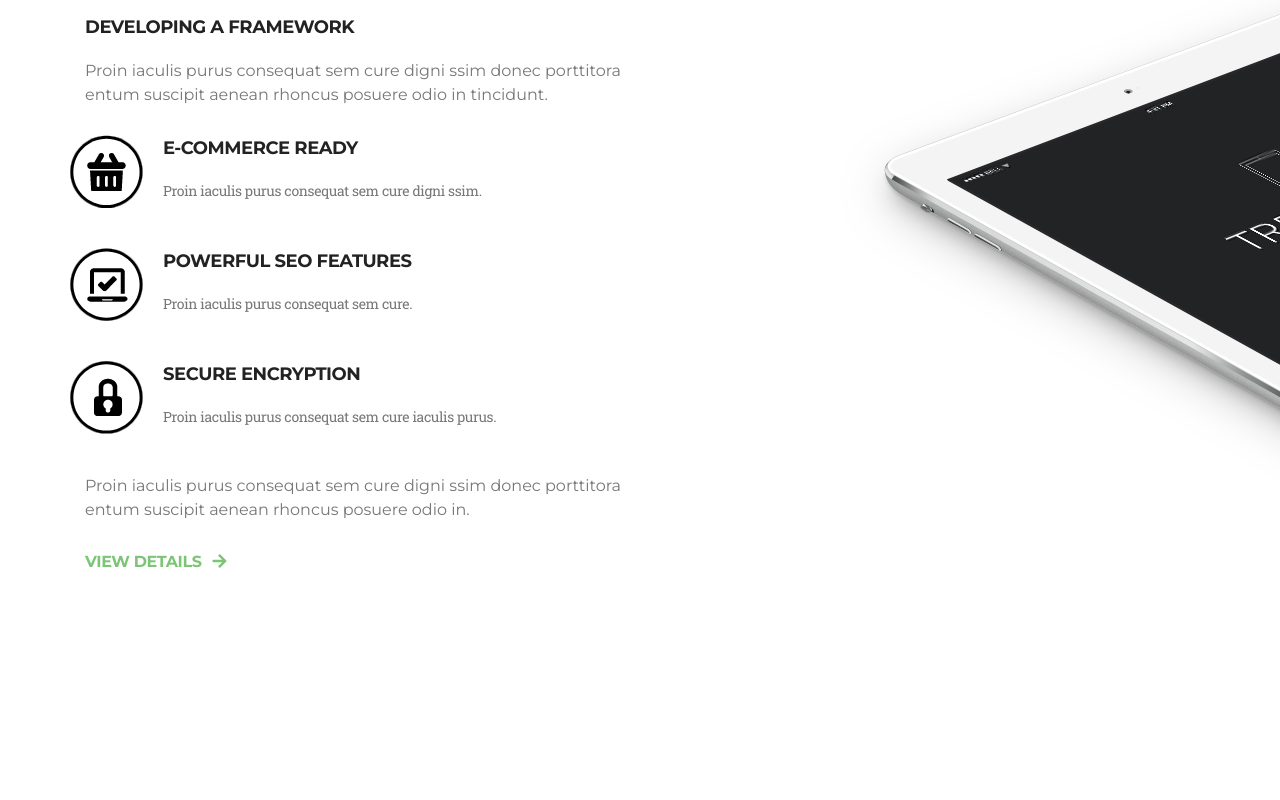
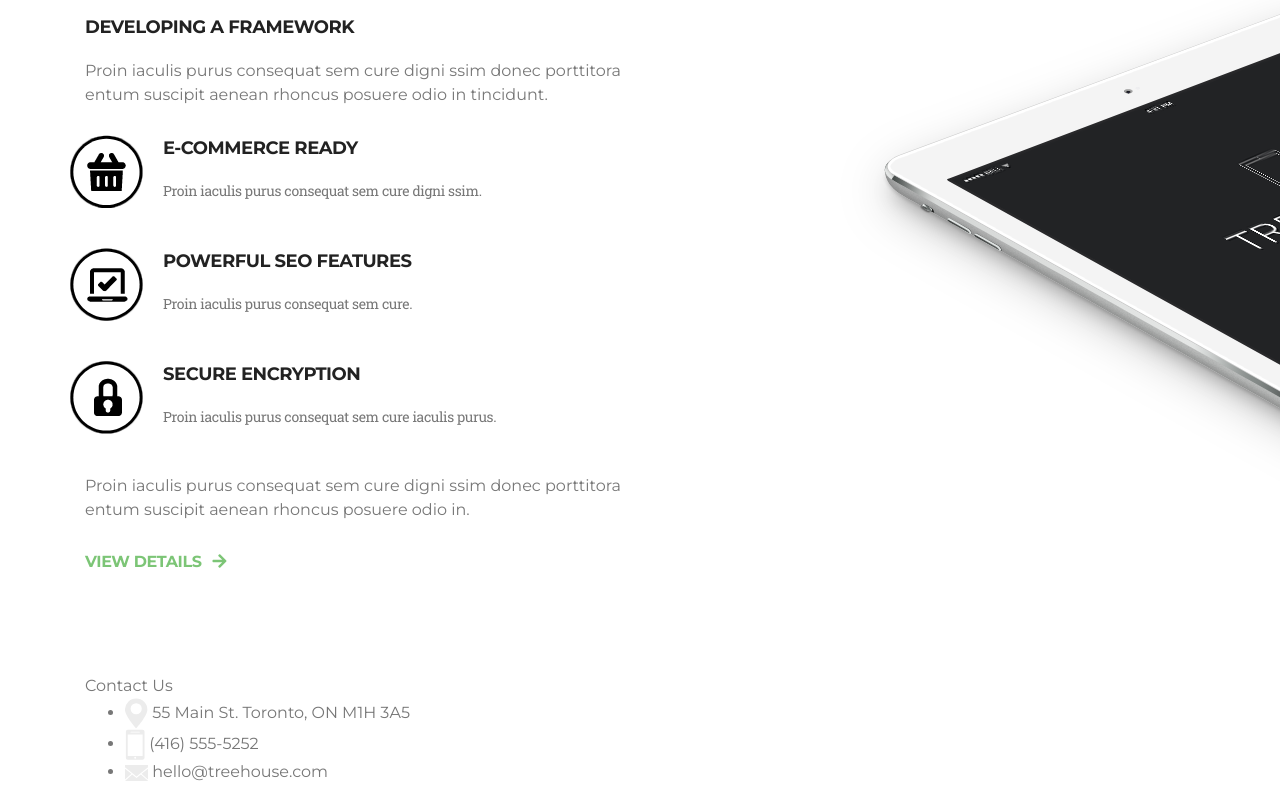
Before and after one commit to coatceatl/treehouse, a website built with webpack: page index.html in a window 1280 px wide. Shown: the part 2156-2956 px from the top of the page. Before the commit the page ends 2830 px from the top, so only its background shows below. Built offline with nearby package versions, Linux system fonts and the light colour scheme.

Commit message:
added block contact

```diff
--- a/index.html
+++ b/index.html
@@ -202,6 +202,30 @@
       </div>
     </section>
 
+    <section class='contact'>
+      <div class='container'>
+        <div class='row'>
+          <div class='col-12 col-sm-6 col-md-4'>
+            <div class='contact-header'>Contact Us</div>
+            <ul class=contact-list'>
+              <li class='contact-item'>
+                <img src='src/img/icon-location.svg' alt=''>
+                55 Main St. Toronto, ON M1H 3A5
+              </li>
+              <li class='contact-item'>
+                <img src='src/img/icon-mobile.svg' alt=''>
+                (416) 555-5252
+              </li>
+              <li class='contact-item'>
+                <img src='src/img/icon-email.svg' alt=''>
+                hello@treehouse.com
+              </li>
+            </ul>
+          </div>
+        </div>
+      </div>
+    </section>
+
     </main>
   <script src='dist/main.js'></script >
   </body>
```
Also changed, not shown: src/img/icon-email.svg (added), src/img/icon-location.svg (added), src/img/icon-media.svg (added), src/img/icon-mobile.svg (added), src/img/icon-news.svg (added), src/img/icon-photo.svg (added), src/img/icon-twitter.svg (added).
